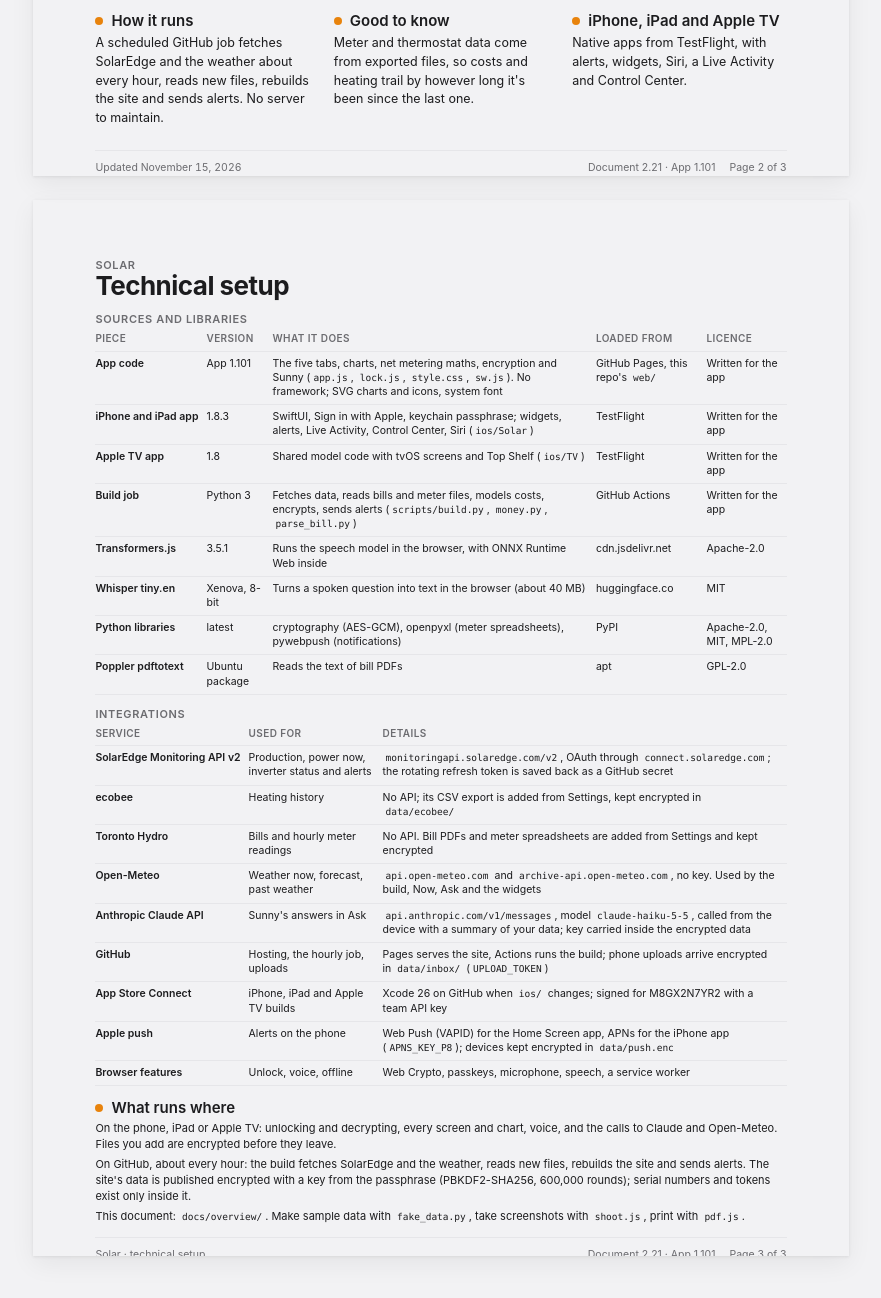
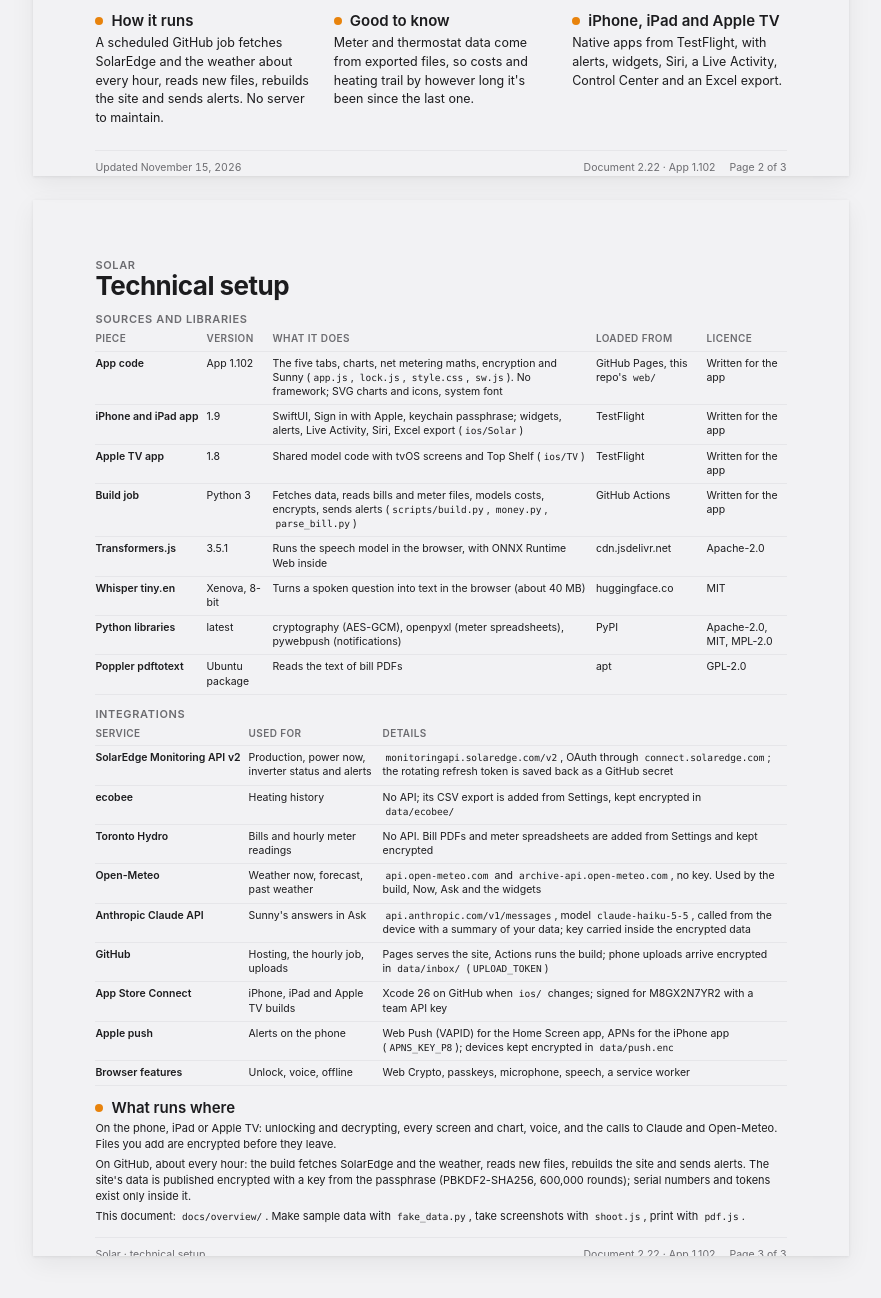
Before and after one commit to davidanthonyalleyne-dot/home-solar, a plain HTML site: page docs/overview/overview.html in a window 1280 px wide. Shown: the part 1984-3282 px from the top of the page, without its empty margins (199-1080 px from the left). Drawn offline with Linux system fonts and the light colour scheme.

Commit message:
Overview 2.22: Excel export, iPhone and iPad 1.9
Co-Authored-By: Claude Opus 5.5 <noreply@anthropic.com>
Claude-Session: https://claude.ai/code/session_01CEFPxjZDcfbtGCxb9WM3yL

```diff
--- a/docs/overview/overview.html
+++ b/docs/overview/overview.html
@@ -101,7 +101,7 @@
     </div>
   </div>
 
-  <footer><span>Solar · what the app does · Screenshots show sample data, not real figures</span><span class="ver"><span>Document 2.21 · App 1.101</span><span>Page 1 of 3</span></span></footer>
+  <footer><span>Solar · what the app does · Screenshots show sample data, not real figures</span><span class="ver"><span>Document 2.22 · App 1.102</span><span>Page 1 of 3</span></span></footer>
 </div>
 
 <div class="page">
@@ -127,10 +127,10 @@
     <section><h2>Private by design</h2><p>Everything is encrypted with a passphrase before it's published. The Home Screen version unlocks with Face ID or Touch ID, the app with Sign in with Apple.</p></section>
     <section><h2>How it runs</h2><p>A scheduled GitHub job fetches SolarEdge and the weather about every hour, reads new files, rebuilds the site and sends alerts. No server to maintain.</p></section>
     <section><h2>Good to know</h2><p>Meter and thermostat data come from exported files, so costs and heating trail by however long it's been since the last one.</p></section>
-    <section><h2>iPhone, iPad and Apple TV</h2><p>Native apps from TestFlight, with alerts, widgets, Siri, a Live Activity and Control Center.</p></section>
+    <section><h2>iPhone, iPad and Apple TV</h2><p>Native apps from TestFlight, with alerts, widgets, Siri, a Live Activity, Control Center and an Excel export.</p></section>
   </div>
 
-  <footer><span class="num">Updated November 15, 2026</span><span class="ver"><span>Document 2.21 · App 1.101</span><span>Page 2 of 3</span></span></footer>
+  <footer><span class="num">Updated November 15, 2026</span><span class="ver"><span>Document 2.22 · App 1.102</span><span>Page 2 of 3</span></span></footer>
 </div>
 
 <div class="page tech" style="gap: 12px">
@@ -142,8 +142,8 @@
     <p class="label">Sources and libraries</p>
     <table>
       <tr><th>Piece</th><th>Version</th><th>What it does</th><th>Loaded from</th><th>Licence</th></tr>
-      <tr><td>App code</td><td>App 1.101</td><td>The five tabs, charts, net metering maths, encryption and Sunny (<code>app.js</code>, <code>lock.js</code>, <code>style.css</code>, <code>sw.js</code>). No framework; SVG charts and icons, system font</td><td>GitHub Pages, this repo's <code>web/</code></td><td>Written for the app</td></tr>
-      <tr><td>iPhone and iPad app</td><td>1.8.3</td><td>SwiftUI, Sign in with Apple, keychain passphrase; widgets, alerts, Live Activity, Control Center, Siri (<code>ios/Solar</code>)</td><td>TestFlight</td><td>Written for the app</td></tr>
+      <tr><td>App code</td><td>App 1.102</td><td>The five tabs, charts, net metering maths, encryption and Sunny (<code>app.js</code>, <code>lock.js</code>, <code>style.css</code>, <code>sw.js</code>). No framework; SVG charts and icons, system font</td><td>GitHub Pages, this repo's <code>web/</code></td><td>Written for the app</td></tr>
+      <tr><td>iPhone and iPad app</td><td>1.9</td><td>SwiftUI, Sign in with Apple, keychain passphrase; widgets, alerts, Live Activity, Siri, Excel export (<code>ios/Solar</code>)</td><td>TestFlight</td><td>Written for the app</td></tr>
       <tr><td>Apple TV app</td><td>1.8</td><td>Shared model code with tvOS screens and Top Shelf (<code>ios/TV</code>)</td><td>TestFlight</td><td>Written for the app</td></tr>
       <tr><td>Build job</td><td>Python 3</td><td>Fetches data, reads bills and meter files, models costs, encrypts, sends alerts (<code>scripts/build.py</code>, <code>money.py</code>, <code>parse_bill.py</code>)</td><td>GitHub Actions</td><td>Written for the app</td></tr>
       <tr><td>Transformers.js</td><td>3.5.1</td><td>Runs the speech model in the browser, with ONNX Runtime Web inside</td><td>cdn.jsdelivr.net</td><td>Apache-2.0</td></tr>
@@ -175,7 +175,7 @@
     <p>This document: <code>docs/overview/</code>. Make sample data with <code>fake_data.py</code>, take screenshots with <code>shoot.js</code>, print with <code>pdf.js</code>.</p>
   </section>
 
-  <footer><span>Solar · technical setup</span><span class="ver"><span>Document 2.21 · App 1.101</span><span>Page 3 of 3</span></span></footer>
+  <footer><span>Solar · technical setup</span><span class="ver"><span>Document 2.22 · App 1.102</span><span>Page 3 of 3</span></span></footer>
 </div>
 
 </body>
```
Also changed, not shown: 1 other file.
